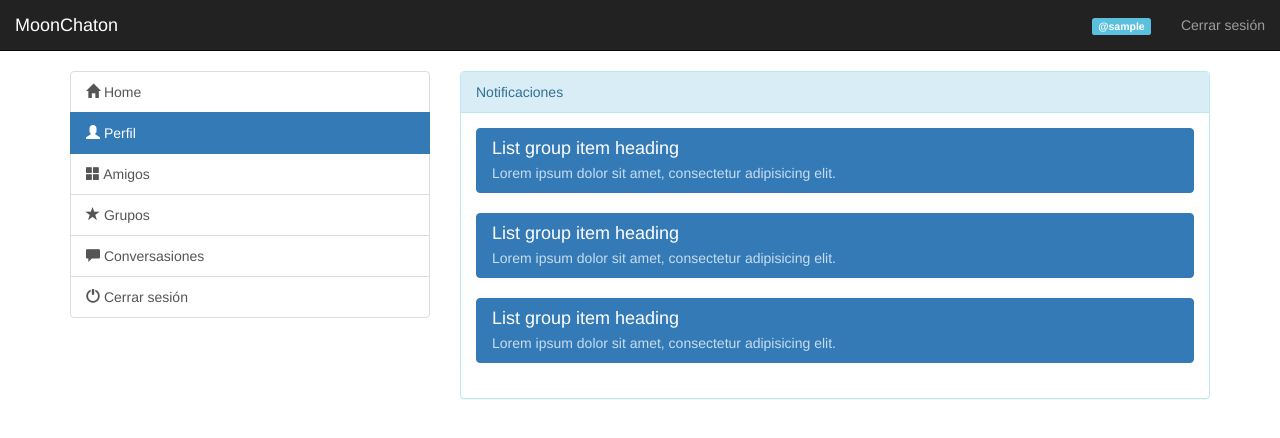
After one commit to Neria11/chat, a PHP site: page /notification.php in a window 1280 px wide. The commit adds this page. Shown: the top 438 px of the page. Run offline with PHP 8.4, Linux system fonts and the light colour scheme; the visitor is signed in with stand-in values (Sample User, id 1); some libraries are stand-ins or nearby versions.

Commit message:
26/11/2015
Cambios generales

```diff
--- a/models/security/session.php
+++ b/models/security/session.php
@@ -54,8 +54,10 @@ if(count($_POST) > 0) {
 					$newLogin  = $numLogin + 1;
 
 					//Actualizamos las variables del ultimo logueo, incrementamos un login mas
-					mysql_query("UPDATE usuarios set lastLogin = '".$lastLogin."', numLogin = '".$newLogin."'
-						WHERE username ='".$username."'");
+					mysql_query("UPDATE usuarios
+							     SET lastLogin = '".$lastLogin."',
+								 numLogin = '".$newLogin."'
+								 WHERE username ='".$username."'");
 
 					//Verificamos si la sesion existe y redireccionamos a pagina principal
 					if(isset($_SESSION["intervalo"])) {
--- /dev/null
+++ b/notification.php
@@ -0,0 +1,102 @@
+<?php
+include("models/security/control_sesion.php");
+include("models/view_profile.php");
+?>
+<!DOCTYPE html>
+<html lang="en">
+<head>
+	<meta charset="utf-8">
+	<meta http-equiv="X-UA-Compatible" content="IE=edge">
+	<meta name="viewport" content="width=device-width, initial-scale=1">
+	<!-- The above 3 meta tags *must* come first in the head; any other head content must come *after* these tags -->
+	<title>MoonChaton</title>
+	<link rel="icon" href="img/favicon.png" sizes="16x16" type="image/png">
+
+	<!-- Bootstrap -->
+	<link href="css/bootstrap.min.css" rel="stylesheet">
+	<script type="text/javascript" src="js/jQuery.js"></script>
+
+	<!-- HTML5 shim and Respond.js for IE8 support of HTML5 elements and media queries -->
+	<!-- WARNING: Respond.js doesn't work if you view the page via file:// -->
+  <!--[if lt IE 9]>
+    <script src="https://oss.maxcdn.com/html5shiv/3.7.2/html5shiv.min.js"></script>
+    <script src="https://oss.maxcdn.com/respond/1.4.2/respond.min.js"></script>
+    <![endif]-->
+</head>
+<body>
+	<nav class="navbar navbar-inverse navbar-static-top">
+		<div class="container-fluid">
+			<!-- Brand and toggle get grouped for better mobile display -->
+			<div class="navbar-header">
+				<button type="button" class="navbar-toggle collapsed" data-toggle="collapse" data-target="#bs-example-navbar-collapse-1" aria-expanded="false">
+					<span class="sr-only">Toggle navigation</span>
+					<span class="icon-bar"></span>
+					<span class="icon-bar"></span>
+					<span class="icon-bar"></span>
+				</button>
+				<a class="navbar-brand" href="#">MoonChaton</a>
+			</div>
+
+			<!-- Collect the nav links, forms, and other content for toggling -->
+			<div class="collapse navbar-collapse" id="bs-example-navbar-collapse-1">
+				<ul class="nav navbar-nav navbar-right">
+					<li> <a href="#" class=""><span class="label label-info">@<?php echo "$_SESSION[username]"; ?> </span></a></li>
+					<li> <a href="models/security/logout.php" class="">Cerrar sesión</a></li>
+				</ul>
+			</div><!-- /.navbar-collapse -->
+
+		</div><!-- /.container-fluid -->
+	</nav>
+
+
+	<div class="container">
+		<div class="row ">
+			<div class="col-md-4">
+				<div class="list-group hidden-xs">
+					<a href="dashboard.php" class="list-group-item ">
+						<span class="glyphicon glyphicon-home"></span> Home
+					</a>
+					<a href="profile.php" class="list-group-item active"><span class="glyphicon glyphicon-user"></span> Perfil</a>
+					<a href="friends.php" class="list-group-item "><span class="glyphicon glyphicon-th-large"></span> Amigos</a>
+					<a href="groups.php" class="list-group-item"><span class="glyphicon glyphicon-star"></span> Grupos</a>
+					<a href="conversation.php" class="list-group-item"><span class="glyphicon glyphicon-comment"></span> Conversasiones</a>
+					<a href="models/security/logout.php" class="list-group-item"><span class="glyphicon glyphicon-off"></span> Cerrar sesión</a>
+				</div>
+			</div>
+			<div class="col-md-8">
+				<div class="panel panel-info">
+					<!-- Default panel contents -->
+					<div class="panel-heading">Notificaciones</div>
+					<div class="panel-body">
+
+						<div class="list-group">
+							<a href="#" class="list-group-item active">
+								<h4 class="list-group-item-heading">List group item heading</h4>
+								<p class="list-group-item-text">Lorem ipsum dolor sit amet, consectetur adipisicing elit. </p>
+							</a>
+						</div>
+						<div class="list-group">
+							<a href="#" class="list-group-item active">
+								<h4 class="list-group-item-heading">List group item heading</h4>
+								<p class="list-group-item-text">Lorem ipsum dolor sit amet, consectetur adipisicing elit. </p>
+							</a>
+						</div>
+						<div class="list-group">
+							<a href="#" class="list-group-item active">
+								<h4 class="list-group-item-heading">List group item heading</h4>
+								<p class="list-group-item-text">Lorem ipsum dolor sit amet, consectetur adipisicing elit. </p>
+							</a>
+						</div>
+
+					</div>
+				</div>
+			</div>
+		</div>
+	</div>
+
+	<!-- jQuery (necessary for Bootstrap's JavaScript plugins) -->
+	<script src="https://ajax.googleapis.com/ajax/libs/jquery/1.11.3/jquery.min.js"></script>
+	<!-- Include all compiled plugins (below), or include individual files as needed -->
+	<script src="js/bootstrap.min.js"></script>
+</body>
+</html>
--- a/profile.php
+++ b/profile.php
@@ -96,7 +96,7 @@ include("models/view_profile.php");
         </div>
         <div class="form-group">
           <label for="slogan">Eslogan: </label>
-          <textarea class="form-control" name="slogan" id="slogan" rows="3"><?php echo $slogan ?></textarea>
+          <textarea class="form-control" name="slogan" id="slogan" rows="3" style="resize:none;"><?php echo $slogan ?></textarea>
         </div>
         <div class="form-groop">
           <button type="button" class="btn btn-primary btn-md" id="sendProfile">Actualizar datos</button>
@@ -108,7 +108,7 @@ include("models/view_profile.php");
   <div class="row">
 
     <div class="col-sm-12 col-md-6 col-lg-6">
-      <div class="panel panel-info">
+      <div class="panel panel-danger">
         <div class="panel-heading">Foto de perfil</div>
         <div class="panel-body">
          <form name="" method="POST" action="models/change_avatar.php" enctype="multipart/form-data" id="">
@@ -128,7 +128,7 @@ include("models/view_profile.php");
   </div>
 
   <div class="col-sm-12 col-md-6 col-lg-6">
-    <div class="panel panel-success">
+    <div class="panel panel-danger">
       <!-- Default panel contents -->
       <div class="panel-heading">Seguridad:</div>
       <div class="panel-body">
```
Also changed, not shown: models/delete_avatar.php (+4 -4 lines), img/users/sabino/sabino.jpg.
